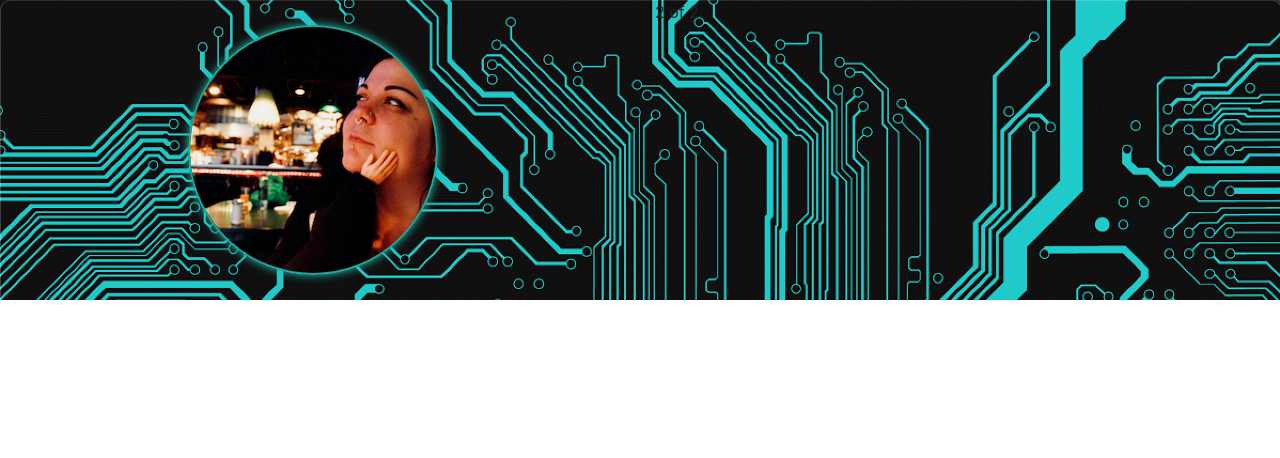
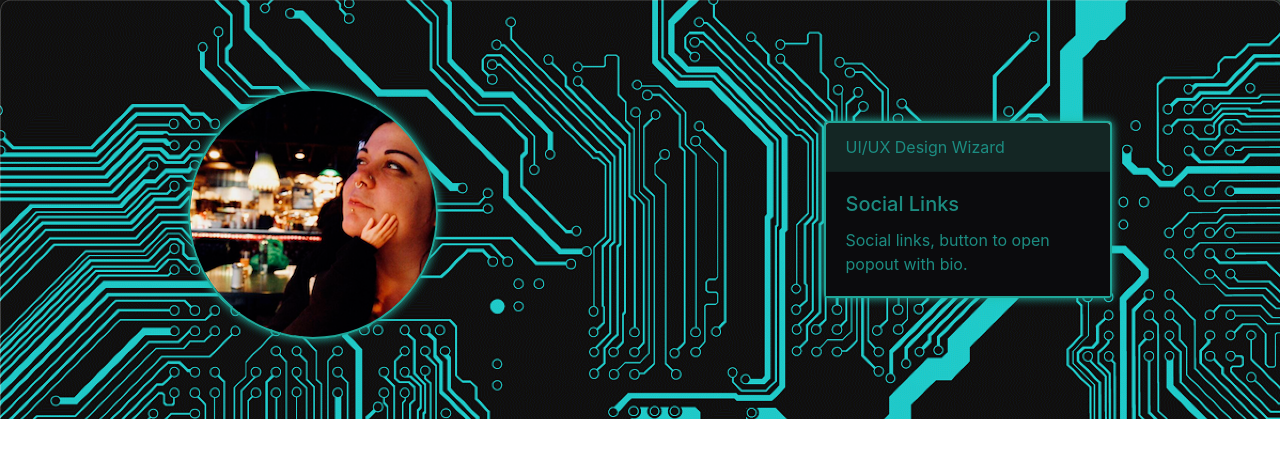
Before and after one commit to sloanlacey/react-portfolio, a React (Create React App) app: page / in a window 1280 px wide. Shown: the top 458 px of the page. Built offline with nearby package versions, Linux system fonts and the light colour scheme.

Commit message:
Create cohesive jumbotron with profile image and basic card setup for bio.

```diff
--- a/package.json
+++ b/package.json
@@ -8,6 +8,7 @@
     "@testing-library/user-event": "^12.8.3",
     "bootstrap": "^4.6.0",
     "react": "^17.0.2",
+    "react-bootstrap": "^1.5.2",
     "react-dom": "^17.0.2",
     "react-scripts": "4.0.3",
     "web-vitals": "^1.1.1"
--- a/src/components/HelloBio.js
+++ b/src/components/HelloBio.js
@@ -1,19 +1,43 @@
 import React from 'react';
+import { Jumbotron, Card } from 'react-bootstrap';
 import '../styles/HelloBio.css';
 
 
 function HelloBio() {
     return (
-        <div className='header'>
+        <>
+        <Jumbotron fluid className='header'>
+
+        {/* <div className='header'> */}
             <div className='row'>
-                <div id='profile-image' className='col-lg-6 col-md-12 col-sm-12'>
-                    <p className='circle'></p>
-                </div>
-                <div className='col-lg-6 col-md-12 col-sm-12'>
-                    2 of 2
-                </div>
+                 <div id='profile-image' className='col-lg-6 col-md-12 col-sm-12'>
+                     <p className='circle'></p>
+                 </div>
+                 <div className='col-lg-6 col-md-12 col-sm-12 bio-card'>
+                    <Card className='bio-content' style={{ width: '18rem' }}>
+                        <Card.Header>UI/UX Design Wizard</Card.Header>
+                            <Card.Body>
+                            <Card.Title>Social Links</Card.Title>
+                            <Card.Text>
+                                Social links, button to open popout with bio.
+                            </Card.Text>
+                            </Card.Body>
+                        </Card>
+               </div>
             </div>
-        </div>
+        {/* </div> */}
+        </Jumbotron>
+        </>
+        // <div className='header'>
+        //     <div className='row'>
+        //         <div id='profile-image' className='col-lg-6 col-md-12 col-sm-12'>
+        //             <p className='circle'></p>
+        //         </div>
+        //         <div className='col-lg-6 col-md-12 col-sm-12'>
+        //             2 of 2
+        //         </div>
+        //     </div>
+        // </div>
     );
 }
 
--- a/src/styles/HelloBio.css
+++ b/src/styles/HelloBio.css
@@ -1,9 +1,5 @@
 .header {
     background-image: url('../images/hello.png');
-    height: 300px;
-    width: 100%;
-    /* background-repeat: no-repeat; */
-    /* background-attachment: fixed; */
     background-size: cover;
 }
 
@@ -23,3 +19,25 @@
     align-items: center;
     margin: auto;
 }
+
+.bio-card {
+    display: flex;
+    justify-content: center;
+    align-items: center;
+    margin: auto;
+}
+
+.bio-content {
+    border: 2px solid #1FA698 !important;
+    box-shadow: 0 0 10px #21BFAF;
+}
+
+.card-header {
+    background-color: #142624 !important;
+    color: #1C8C81;
+}
+
+.card-body {
+    background-color: #0B0B0D !important;
+    color: #1C8C81;
+}
```
Also changed, not shown: 1 other file (tests, documents, lock files or other folders).
